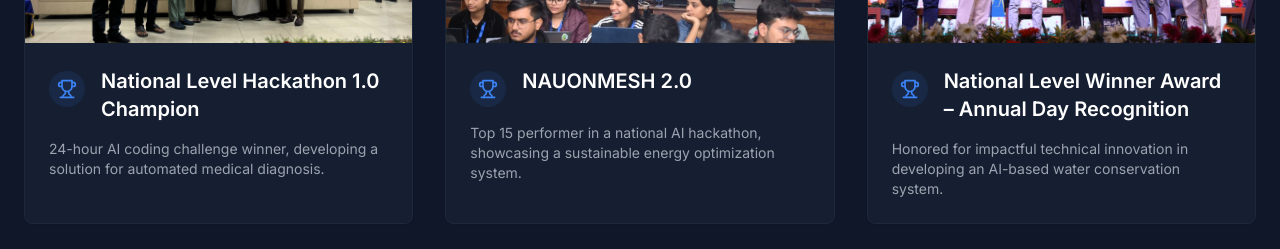
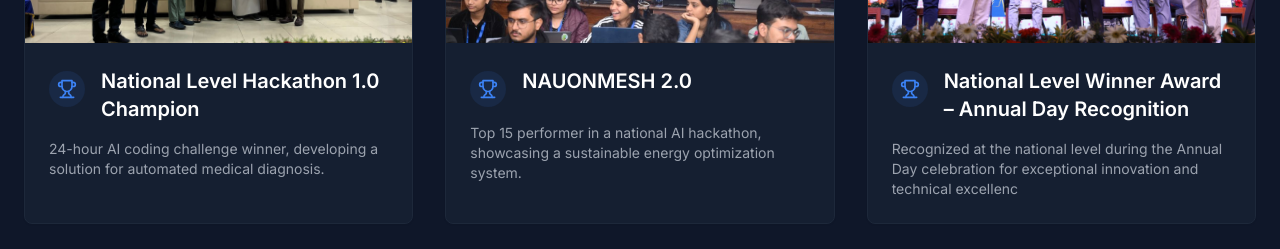
Before and after one commit to Lalithkis/LalithPortfolio-, a Next.js app: page / in a window 1280 px wide. Shown: the part 4680-4929 px from the top of the page. Built offline with nearby package versions, Linux system fonts and the light colour scheme.

Commit message:
Update achievements-section.tsx

```diff
--- a/components/achievements-section.tsx
+++ b/components/achievements-section.tsx
@@ -27,7 +27,7 @@ const achievements: AchievementProps[] = [
   {
     title: "National Level Winner Award – Annual Day Recognition",
     prize: "₹3,000",
-    description: "Honored for impactful technical innovation in developing an AI-based water conservation system.",
+    description: "Recognized at the national level during the Annual Day celebration for exceptional innovation and technical excellenc",
     image: "/images/annual_day_award.png",
   },
 ];
```
